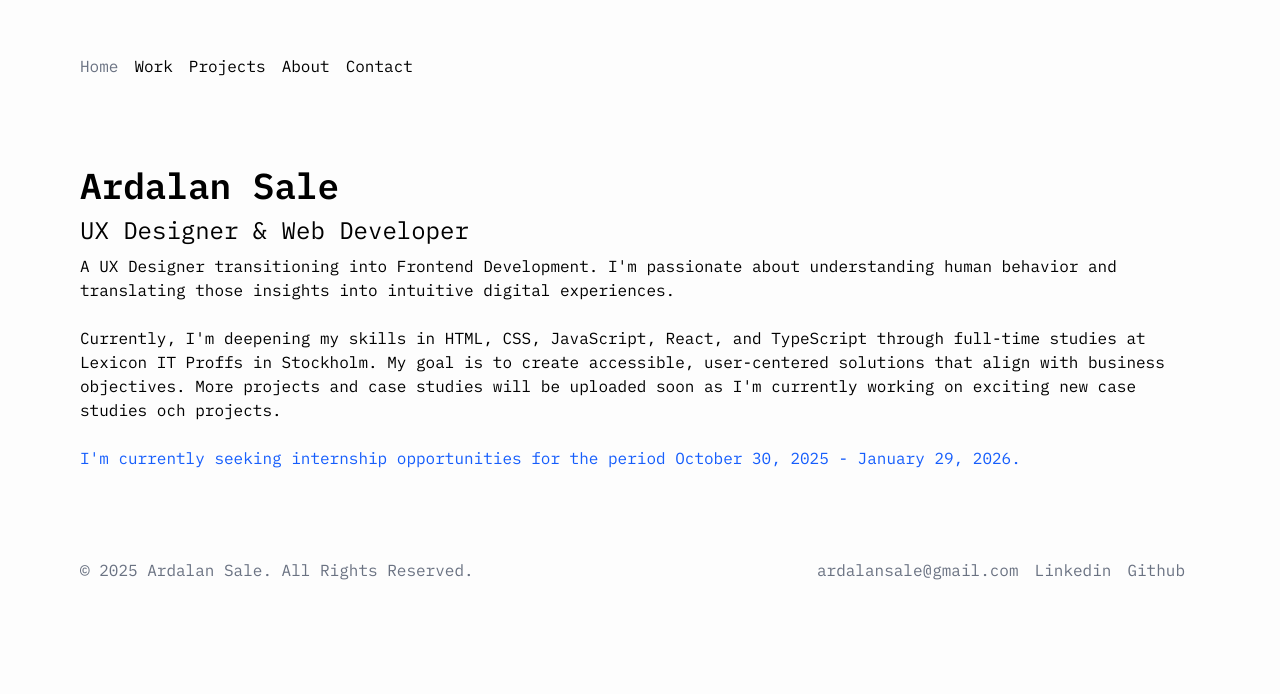
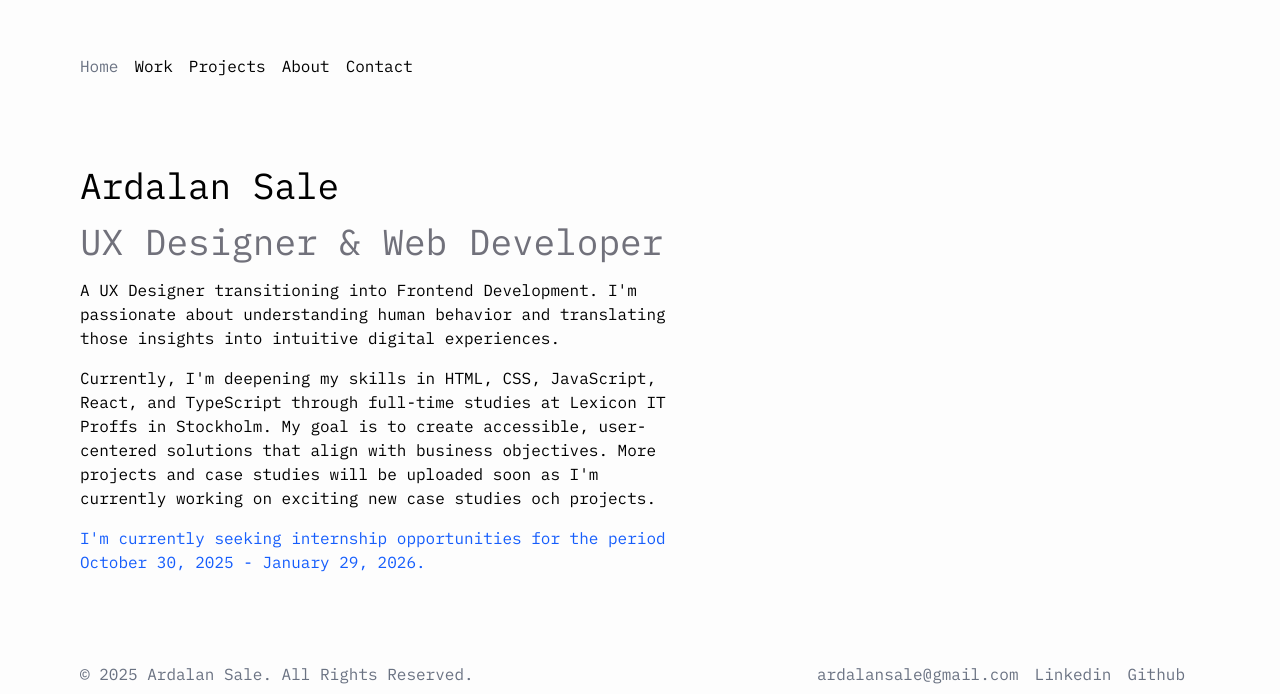
Before and after one commit to ardalansale/portfolio-ardalansale, a Next.js app: page / in a window 1280 px wide. Shown: the part 114-808 px from the top of the page. Built offline with nearby package versions, Linux system fonts and the light colour scheme.

Commit message:
Ändrade styling på >Home
Uppdaterade alt-text på 404-sidan

```diff
--- a/app/not-found.tsx
+++ b/app/not-found.tsx
@@ -7,7 +7,7 @@ export default function NotFound() {
         <div>
             <Image
             src="/images/404-glass.png"
-            alt="404 message in pink glass"
+            alt="404-error text message in the form of 3d pink glass"
             width={600}
             height={372}
             className='mx-auto mb-12'
--- a/app/page.tsx
+++ b/app/page.tsx
@@ -1,16 +1,12 @@
 export default function Home() {
   return (
-    <main className="flex flex-col gap-2">
-      <h1 className='text-4xl font-bold'>Ardalan Sale</h1>
-      <h2 className='text-2xl'>UX Designer & Web Developer</h2>
-      <div className="space-y-4 md:space-y-6">
-        <p>A UX Designer transitioning into Frontend Development. I&apos;m passionate about understanding human behavior and   translating those insights into intuitive digital experiences.</p>
-
+    <main className="flex flex-col gap-4 max-w-150">
+      <h1 className='text-4xl font-regular'>Ardalan Sale</h1>
+      <h2 className='text-4xl text-zinc-500'>UX Designer & Web Developer</h2>
+      <div className="space-y-4 gap-4">
+        <p>A UX Designer transitioning into Frontend Development. I&apos;m passionate about understanding human behavior and translating those insights into intuitive digital experiences.</p>
         <p>Currently, I&apos;m deepening my skills in HTML, CSS, JavaScript, React, and TypeScript through full-time studies at Lexicon IT Proffs in Stockholm. My goal is to create accessible, user-centered solutions that align with business objectives. More projects and case studies will be uploaded soon as I&apos;m currently working on exciting new case studies och projects.</p>
-
-        <p className="text-blue-600">
-        I&apos;m currently seeking internship opportunities for the period October 30, 2025 - January 29, 2026.
-        </p>
+        <p className="text-blue-600">I&apos;m currently seeking internship opportunities for the period October 30, 2025 - January 29, 2026.</p>
       </div>
     </main>
   );
--- a/components/Card.tsx
+++ b/components/Card.tsx
@@ -1,6 +1,4 @@
 // Kort för case studies under Home
-import Image from "next/image";
-
 interface Cardprops {
     color: string;
     title: string;
```
Also changed, not shown: public/images/ardalan.webp (added).
